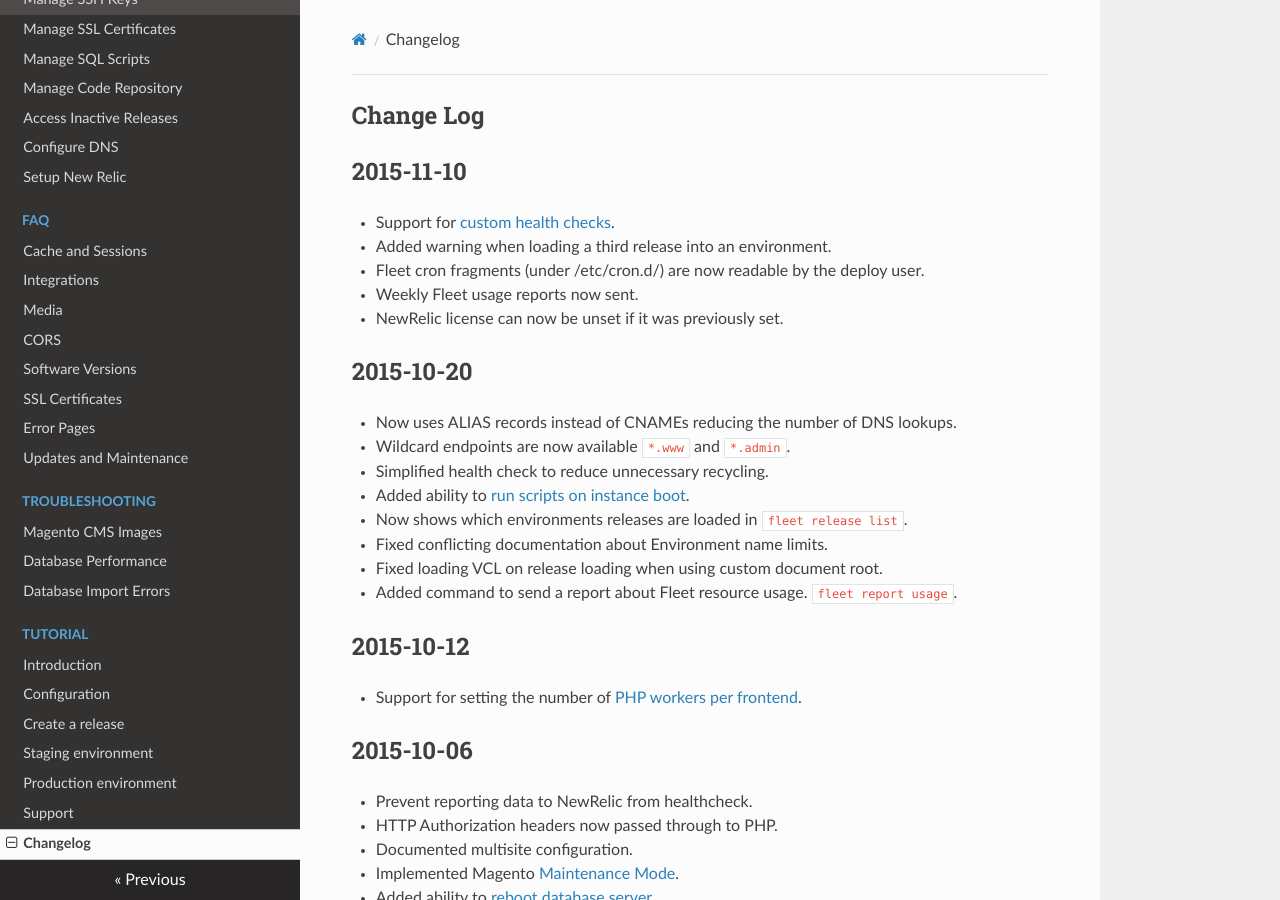
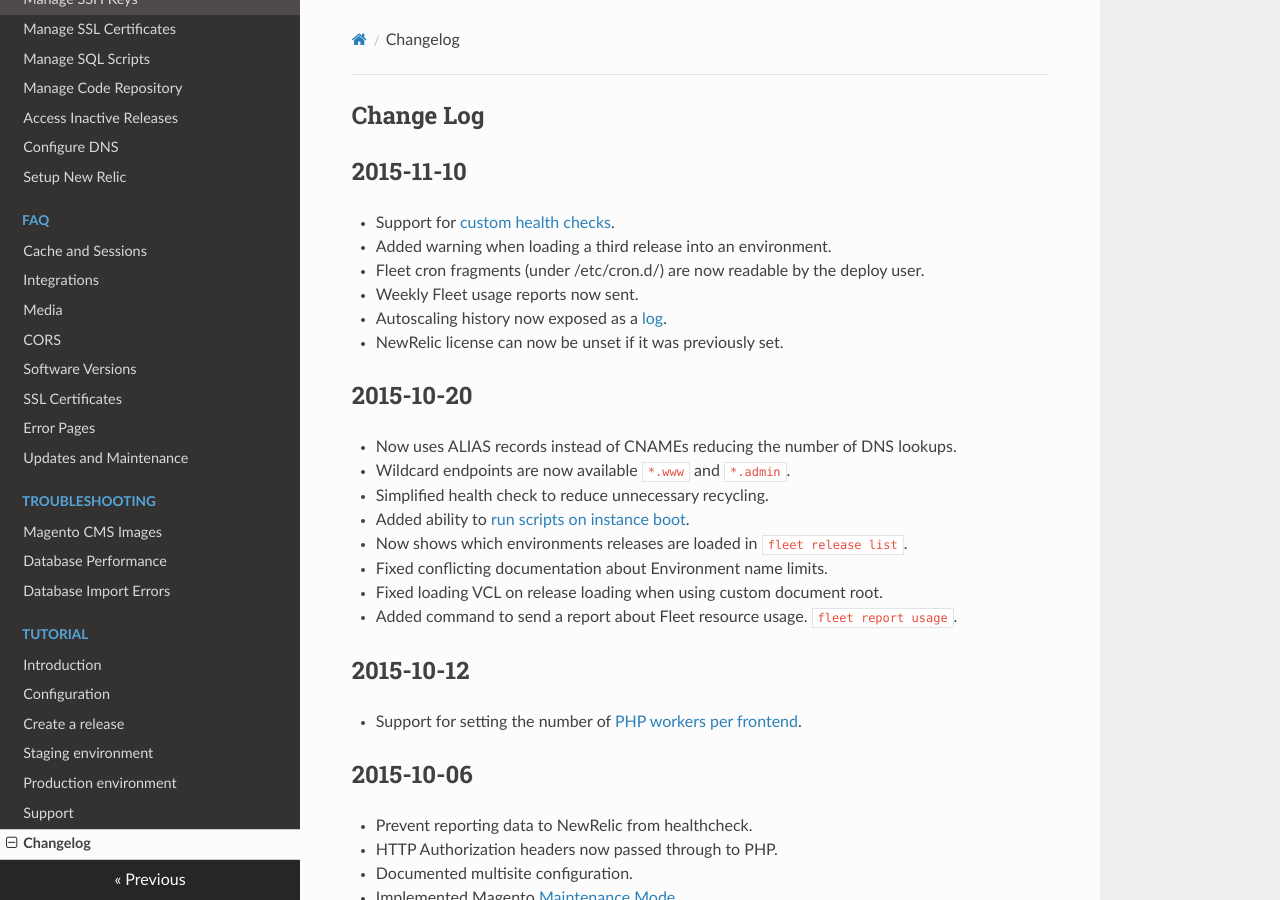
Before and after one commit to anchor/fleet-magento-docs, an MkDocs documentation site: the page built from docs/changelog.md, in a window 1280 px wide and 900 px high. Built offline with MkDocs 1.6.1, drawn with Linux system fonts in a browser that asks for light colours; nearby versions of some CDN libraries; old or Windows-style settings are respelled for this version of MkDocs.

Commit message:
Add missing entry for autoscaling logs to changelog

```diff
--- a/docs/changelog.md
+++ b/docs/changelog.md
@@ -8,6 +8,7 @@ Change Log
 * Added warning when loading a third release into an environment.
 * Fleet cron fragments (under /etc/cron.d/) are now readable by the deploy user.
 * Weekly Fleet usage reports now sent.
+* Autoscaling history now exposed as a [log](how-to/manage-logs/).
 * NewRelic license can now be unset if it was previously set.
 
 2015-10-20
```
